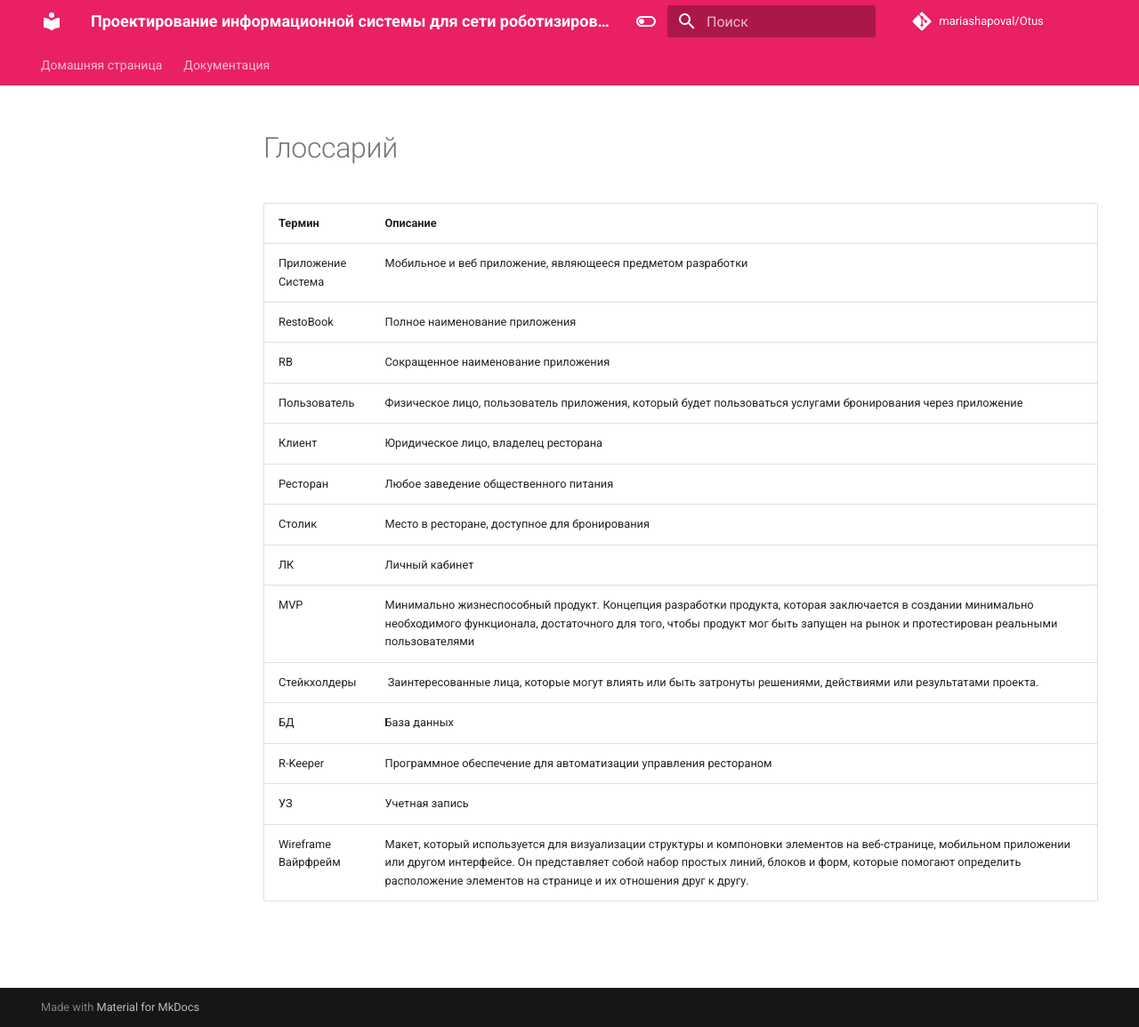
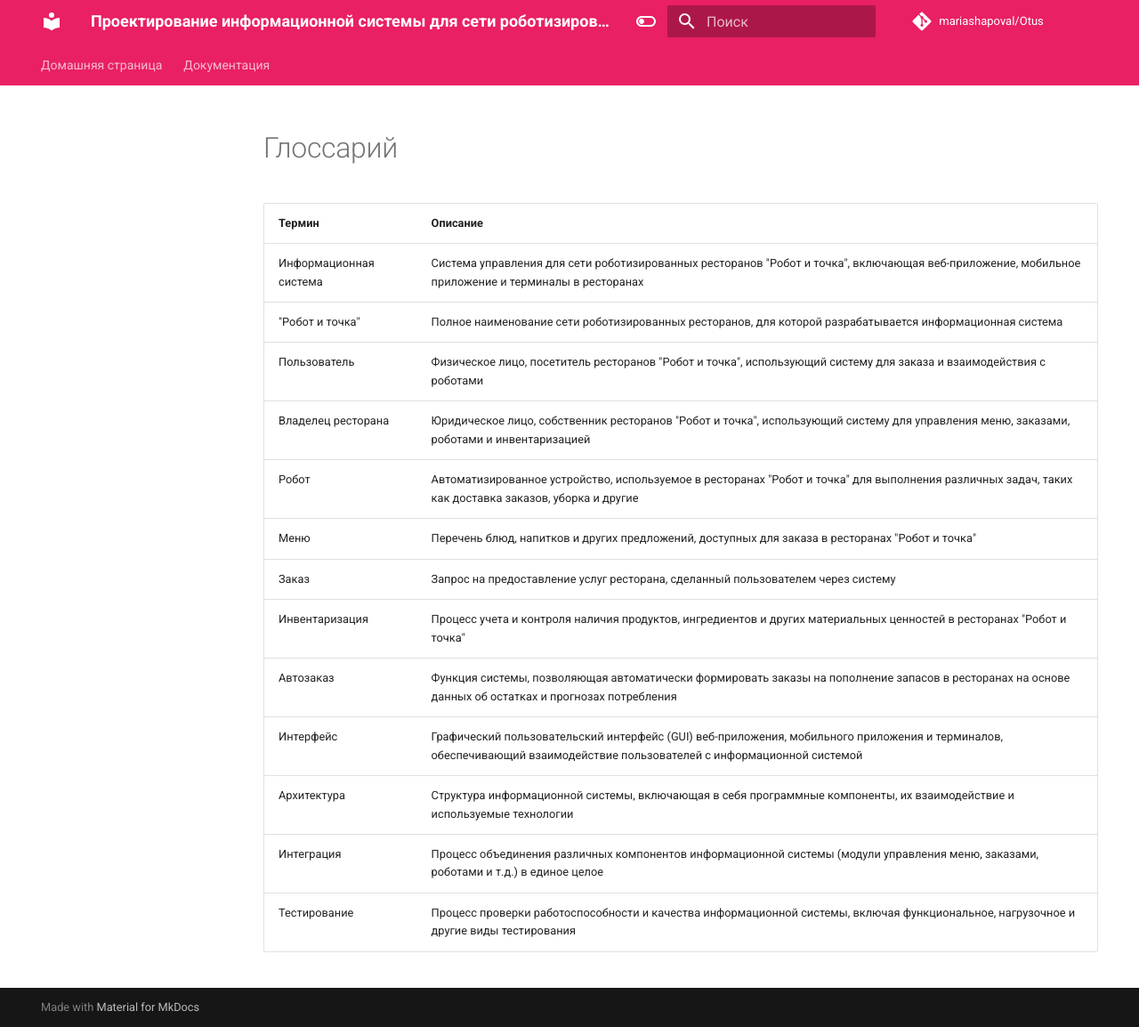
Before and after one commit to mariashapoval/Otus, an MkDocs documentation site: the page built from docs/content/glossary.md, in a window 1280 px wide and 1154 px high. Shown: the whole window at 89% size. Built offline with MkDocs 1.6.1 and Material for MkDocs 9.7.7, drawn with Linux system fonts in a browser that asks for light colours; comment, search, counter and statistics services are not loaded.

Commit message:
Update glossary.md

```diff
--- a/docs/content/glossary.md
+++ b/docs/content/glossary.md
@@ -1,18 +1,17 @@
 # Глоссарий
 
-| Термин                  | Описание                                                                                                                                                                                                                                                                                         |
+| Термин                  | Описание                                                                                                                                                                                                                                                                                         |
 |-------------------------|--------------------------------------------------------------------------------------------------------------------------------------------------------------------------------------------------------------------------------------------------------------------------------------------------|
-| Приложение<br/>Система  | Мобильное и веб приложение, являющееся предметом разработки                                                                                                                                                                                                                                      |
-| RestoBook               | Полное наименование приложения                                                                                                                                                                                                                                                                   |
-| RB                      | Сокращенное наименование приложения                                                                                                                                                                                                                                                              |
-| Пользователь            | Физическое лицо, пользователь приложения, который будет пользоваться услугами бронирования через приложение                                                                                                                                                                                      |
-| Клиент                  | Юридическое лицо, владелец ресторана                                                                                                                                                                                                                                                             |
-| Ресторан                | Любое заведение общественного питания                                                                                                                                                                                                                                                            |
-| Столик                  | Место в ресторане, доступное для бронирования                                                                                                                                                                                                                                                    |
-| ЛК                      | Личный кабинет                                                                                                                                                                                                                                                                                   |
-| MVP                     | Минимально жизнеспособный продукт. Концепция разработки продукта, которая заключается в создании минимально необходимого функционала, достаточного для того, чтобы продукт мог быть запущен на рынок и протестирован реальными пользователями                                                    |
-| Стейкхолдеры            |  Заинтересованные лица, которые могут влиять или быть затронуты решениями, действиями или результатами  проекта.                                                                                                                                                                                 |
-| БД                      | База данных                                                                                                                                                                                                                                                                                      |
-| R-Keeper                | Программное обеспечение для автоматизации управления рестораном                                                                                                                                                                                                                                  |
-| УЗ                      | Учетная запись                                                                                                                                                                                                                                                                                   |
-| Wireframe<br/>Вайрфрейм | Макет, который используется для визуализации структуры и компоновки элементов на веб-странице, мобильном приложении или другом интерфейсе. Он представляет собой набор простых линий, блоков и форм, которые помогают определить расположение элементов на странице и их отношения друг к другу. |
+| Информационная система  | Система управления для сети роботизированных ресторанов "Робот и точка", включающая веб-приложение, мобильное приложение и терминалы в ресторанах                                                                                                                                            |
+| "Робот и точка"         | Полное наименование сети роботизированных ресторанов, для которой разрабатывается информационная система                                                                                                                                                                                        |
+| Пользователь            | Физическое лицо, посетитель ресторанов "Робот и точка", использующий систему для заказа и взаимодействия с роботами                                                                                                                                                                       |
+| Владелец ресторана      | Юридическое лицо, собственник ресторанов "Робот и точка", использующий систему для управления меню, заказами, роботами и инвентаризацией                                                                                                                                                        |
+| Робот                   | Автоматизированное устройство, используемое в ресторанах "Робот и точка" для выполнения различных задач, таких как доставка заказов, уборка и другие                                                                                                                                           |
+| Меню                    | Перечень блюд, напитков и других предложений, доступных для заказа в ресторанах "Робот и точка"                                                                                                                                                                                                |
+| Заказ                   | Запрос на предоставление услуг ресторана, сделанный пользователем через систему                                                                                                                                                                                                                |
+| Инвентаризация          | Процесс учета и контроля наличия продуктов, ингредиентов и других материальных ценностей в ресторанах "Робот и точка"                                                                                                                                                                           |
+| Автозаказ               | Функция системы, позволяющая автоматически формировать заказы на пополнение запасов в ресторанах на основе данных об остатках и прогнозах потребления                                                                                                                                         |
+| Интерфейс               | Графический пользовательский интерфейс (GUI) веб-приложения, мобильного приложения и терминалов, обеспечивающий взаимодействие пользователей с информационной системой                                                                                                                         |
+| Архитектура             | Структура информационной системы, включающая в себя программные компоненты, их взаимодействие и используемые технологии                                                                                                                                                                       |
+| Интеграция              | Процесс объединения различных компонентов информационной системы (модули управления меню, заказами, роботами и т.д.) в единое целое                                                                                                                                                           |
+| Тестирование            | Процесс проверки работоспособности и качества информационной системы, включая функциональное, нагрузочное и другие виды тестирования                                                                                                                                                          |
```
